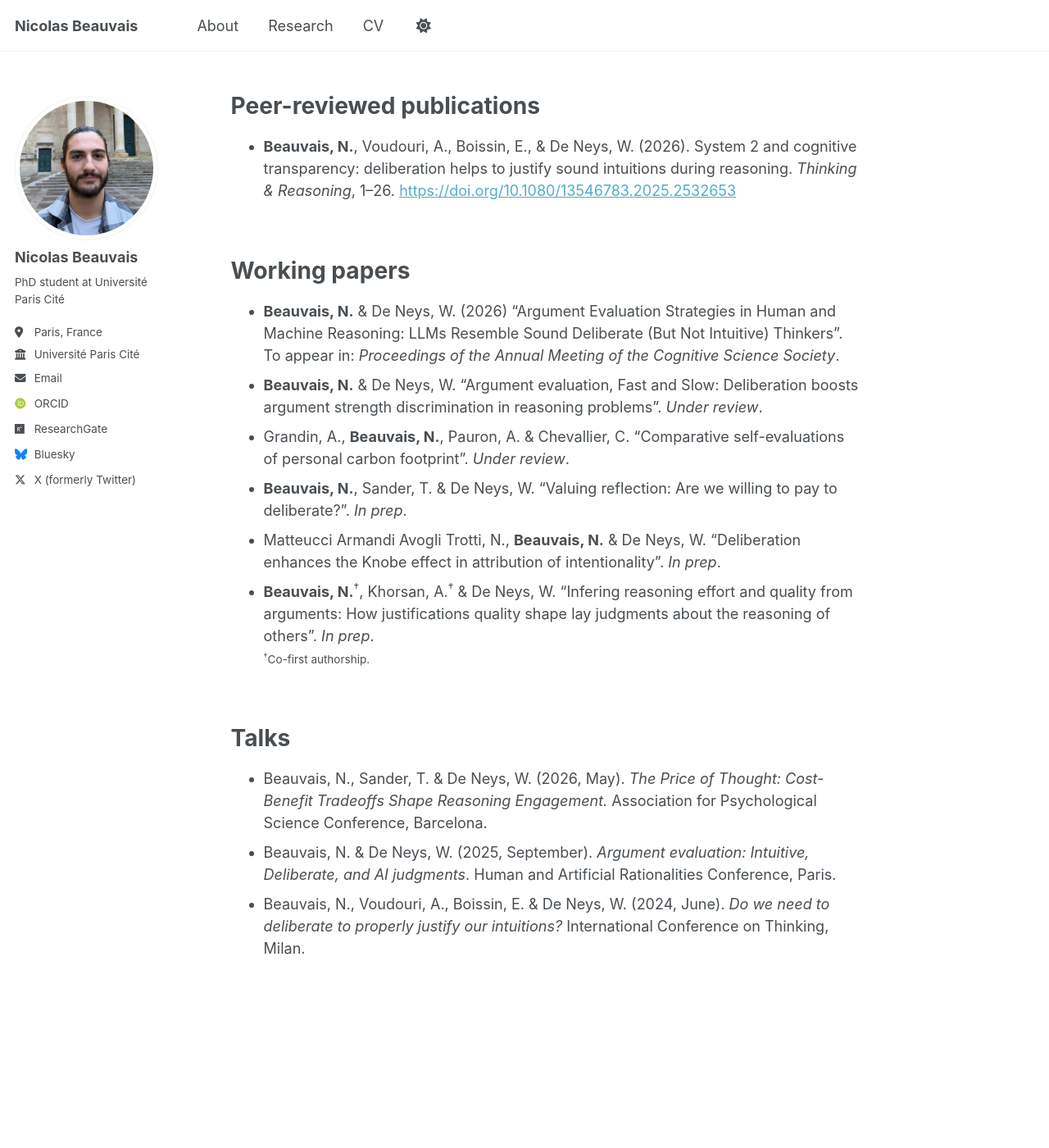
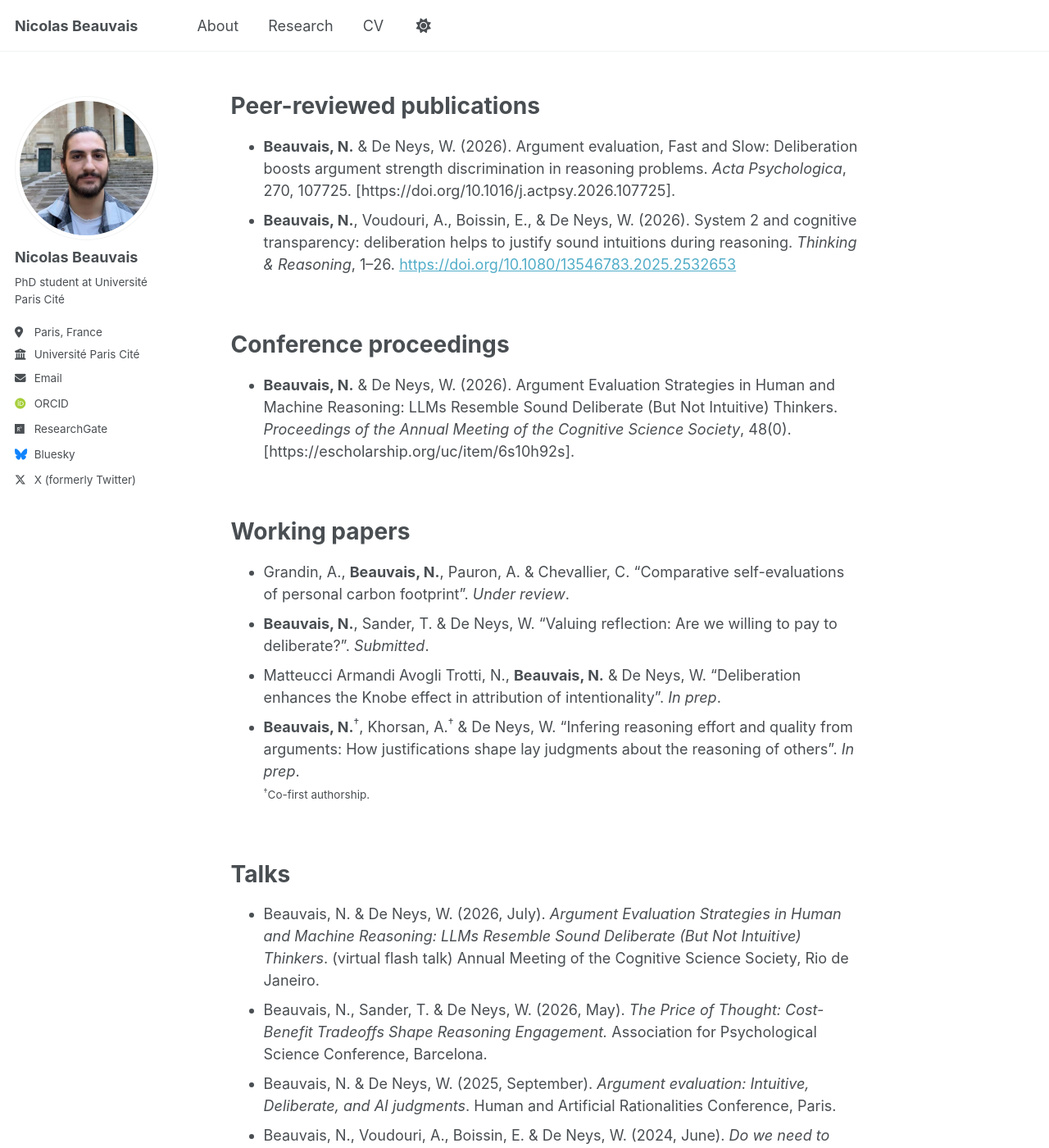
Before and after one commit to nbeauvais/nbeauvais.github.io, a Jekyll site: the page built from _pages/non-menu-page.md, in a window 1280 px wide and 1400 px high. Shown: the whole window at 82% size. Built offline with Jekyll 4.4.1, drawn with Linux system fonts in a browser that asks for light colours; some web fonts are replaced; a script that is not in the unit is left out.

Commit message:
Update peer-reviewed publications and talks sections
Added new publications and updated existing entries in the non-menu page.

```diff
--- a/_pages/non-menu-page.md
+++ b/_pages/non-menu-page.md
@@ -9,9 +9,16 @@ redirect_from:
 
 Peer-reviewed publications
 ======
-
+- **Beauvais, N.** & De Neys, W. (2026). Argument evaluation, Fast and Slow: Deliberation boosts argument strength discrimination in reasoning problems. *Acta Psychologica*, 270, 107725. [https://doi.org/10.1016/j.actpsy.2026.107725].
 - **Beauvais, N.**, Voudouri, A., Boissin, E., & De Neys, W. (2026). System 2 and cognitive transparency: deliberation helps to justify sound intuitions during reasoning. *Thinking & Reasoning*, 1–26. [https://doi.org/10.1080/13546783.2025.2532653](https://doi.org/10.1080/13546783.2025.2532653)
 
+<br>
+
+
+Conference proceedings
+======
+
+- **Beauvais, N.** & De Neys, W. (2026). Argument Evaluation Strategies in Human and Machine Reasoning: LLMs Resemble Sound Deliberate (But Not Intuitive) Thinkers. *Proceedings of the Annual Meeting of the Cognitive Science Society*, 48(0). [https://escholarship.org/uc/item/6s10h92s].
 
 
 <br>
@@ -20,12 +27,10 @@ Peer-reviewed publications
 Working papers
 ======
 
--   **Beauvais, N.** & De Neys, W. (2026) "Argument Evaluation Strategies in Human and Machine Reasoning: LLMs Resemble Sound Deliberate (But Not Intuitive) Thinkers". To appear in: *Proceedings of the Annual Meeting of the Cognitive Science Society*.
--   **Beauvais, N.** & De Neys, W. "Argument evaluation, Fast and Slow: Deliberation boosts argument strength discrimination in reasoning problems". *Under review*.
 -   Grandin, A., **Beauvais, N.**, Pauron, A. & Chevallier, C. "Comparative self-evaluations of personal carbon footprint". *Under review*.
--   **Beauvais, N.**, Sander, T. & De Neys, W. "Valuing reflection: Are we willing to pay to deliberate?". *In prep*.
+-   **Beauvais, N.**, Sander, T. & De Neys, W. "Valuing reflection: Are we willing to pay to deliberate?". *Submitted*.
 -   Matteucci Armandi Avogli Trotti, N., **Beauvais, N.** & De Neys, W. "Deliberation enhances the Knobe effect in attribution of intentionality". *In prep*.
--   **Beauvais, N.**<sup>†</sup>, Khorsan, A.<sup>†</sup> & De Neys, W. "Infering reasoning effort and quality from arguments: How justifications quality shape lay judgments about the reasoning of others". *In prep*.
+-   **Beauvais, N.**<sup>†</sup>, Khorsan, A.<sup>†</sup> & De Neys, W. "Infering reasoning effort and quality from arguments: How justifications shape lay judgments about the reasoning of others". *In prep*.
 <br><small><sup>†</sup>Co-first authorship.</small>
 
 <br>
@@ -33,6 +38,7 @@ Working papers
 
 Talks
 ======
+-   Beauvais, N. & De Neys, W. (2026, July). *Argument Evaluation Strategies in Human and Machine Reasoning: LLMs Resemble Sound Deliberate (But Not Intuitive) Thinkers*. (virtual flash talk) Annual Meeting of the Cognitive Science Society, Rio de Janeiro.
 -   Beauvais, N., Sander, T. & De Neys, W. (2026, May). *The Price of Thought: Cost-Benefit Tradeoffs Shape Reasoning Engagement.* Association for Psychological Science Conference, Barcelona.
 -   Beauvais, N. & De Neys, W. (2025, September). *Argument evaluation: Intuitive, Deliberate, and AI judgments*. Human and Artificial Rationalities Conference, Paris.
 -   Beauvais, N., Voudouri, A., Boissin, E. & De Neys, W. (2024, June). *Do we need to deliberate to properly justify our intuitions?* International Conference on Thinking, Milan.
```
